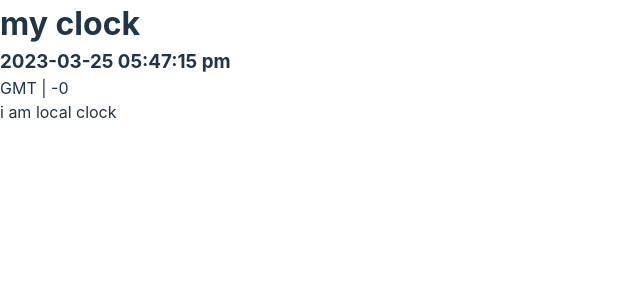
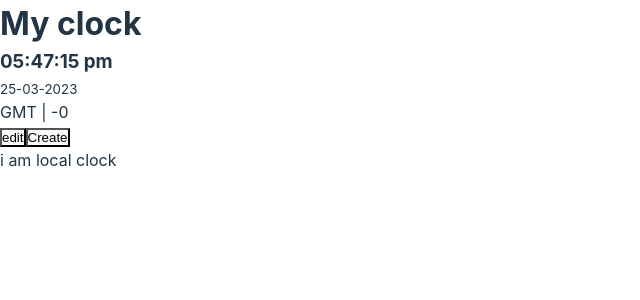
Before and after one commit to rijvimahmudd/track-zone, a React (Vite) app: page / in a window 1280 px wide. Shown: the top 300 px of the page, without its empty margins (0-640 px from the left). Built offline with nearby package versions, Linux system fonts and the light colour scheme.

Commit message:
third commit

```diff
--- a/package.json
+++ b/package.json
@@ -10,6 +10,7 @@
   },
   "dependencies": {
     "date-fns": "^2.29.3",
+    "prop-types": "^15.8.1",
     "react": "^18.2.0",
     "react-dom": "^18.2.0",
     "react-is": ">= 16.8.0",
@@ -19,6 +20,7 @@
     "@types/react": "^18.0.28",
     "@types/react-dom": "^18.0.11",
     "@vitejs/plugin-react": "^3.1.0",
+    "babel-eslint": "^10.1.0",
     "eslint": "^8.36.0",
     "eslint-config-airbnb-base": "^15.0.0",
     "eslint-plugin-import": "^2.25.2",
--- a/src/App.jsx
+++ b/src/App.jsx
@@ -1,20 +1,24 @@
+import { useState } from 'react';
 import ClockList from './components/clock-list';
 import LocalClock from './components/local-clock';
-import ClockDisplay from './components/shared/clock-display';
-import useClock from './hooks/useClock';
+
+const LOCAL_CLOCK_INIT = {
+	title: 'My clock',
+	timezone: '',
+	offset: 0,
+	date: null,
+};
 
 function App() {
-	const { date: localDate, localTimezone, localOffset } = useClock();
+	const [localClock, setLocalClock] = useState({ ...LOCAL_CLOCK_INIT });
+
+	const updateLocalClock = data => {
+		setLocalClock({ ...localClock, ...data });
+	};
 
 	return (
 		<div className="App">
-			{localDate && (
-				<LocalClock
-					date={localDate}
-					timezone={localTimezone}
-					offset={-localOffset}
-				/>
-			)}
+			<LocalClock clock={localClock} updateClock={updateLocalClock} />
 			<ClockList />{' '}
 		</div>
 	);
--- a/src/components/local-clock/index.jsx
+++ b/src/components/local-clock/index.jsx
@@ -1,14 +1,32 @@
+import { useEffect } from 'react';
+import useClock from '../../hooks/useClock';
+import ClockActions from '../shared/clock-actions';
 import ClockDisplay from '../shared/clock-display';
 
-const LocalClock = ({ date, timezone, offset }) => {
+const LocalClock = ({ clock, updateClock }) => {
+	const { date, timeZone, offset, dateUTC } = useClock(
+		clock.timezone,
+		clock.offset
+	);
+
+	useEffect(() => {
+		updateClock({
+			date,
+			timezone: timeZone,
+			offset,
+		});
+	}, [date]);
 	return (
 		<div>
-			<ClockDisplay
-				date={date}
-				title={'my clock'}
-				timezone={timezone}
-				offset={offset}
-			></ClockDisplay>
+			{date && (
+				<ClockDisplay
+					date={date}
+					title={clock.title}
+					timezone={timeZone}
+					offset={offset}
+				/>
+			)}
+			<ClockActions local={true} clock={clock} updateClock={updateClock} />
 		</div>
 	);
 };
--- a/src/components/shared/clock-actions/index.jsx
+++ b/src/components/shared/clock-actions/index.jsx
@@ -0,0 +1,62 @@
+import { useState } from 'react';
+
+const offsets = [
+	-11.3, -11, -10.5, -10, -9.5, -9, -8.5, -8, 0, 1, 2, 3, 4, 5, 5.5, 6, 6.5,
+];
+
+const ClockActions = ({ local = false, clock = {}, updateClock }) => {
+	const [isEdit, setIsEdit] = useState(false);
+	const handleChange = e => {
+		let { name, value } = e.target;
+		if (name === 'offset') {
+			value = parseInt(value) * 60;
+		}
+		updateClock({
+			[name]: value,
+		});
+	};
+	return (
+		<div>
+			<button onClick={() => setIsEdit(!isEdit)}>edit</button>
+			{local ? <button>Create</button> : <button>Delete</button>}
+			{isEdit && (
+				<div>
+					<input
+						type="text"
+						name="title"
+						value={clock.title}
+						onChange={handleChange}
+					/>
+					<select
+						name="timezone"
+						value={clock.timezone}
+						onChange={handleChange}
+					>
+						<option value="GMT">GMT</option>
+						<option value="UTC">UTC</option>
+						<option value="EST">EST</option>
+						<option value="PST">PST</option>
+						<option value="MST">MST</option>
+						<option value="BST">BST</option>
+						<option value="EDT">EDT</option>
+					</select>
+					{(clock.timezone === 'UTC' || clock.timezone === 'GMT') && (
+						<select
+							name="offset"
+							value={clock.offset / 60}
+							onChange={handleChange}
+						>
+							{offsets.map(offset => (
+								<option value={offset} key={offset}>
+									{offset}
+								</option>
+							))}
+						</select>
+					)}
+				</div>
+			)}
+		</div>
+	);
+};
+
+export default ClockActions;
--- a/src/components/shared/clock-display/index.jsx
+++ b/src/components/shared/clock-display/index.jsx
@@ -5,7 +5,8 @@ const ClockDisplay = ({ date, title, timezone, offset }) => {
 	return (
 		<>
 			<h1>{title}</h1>
-			<h3>{format(date, 'yyyy-MM-dd hh:mm:ss aaa')}</h3>
+			<h3>{format(date, 'hh:mm:ss aaa')}</h3>
+			<small>{format(date, 'dd-MM-yyyy')}</small>
 			<p>
 				{timezone} |{' '}
 				{localOffset > 0
--- a/src/hooks/useClock.js
+++ b/src/hooks/useClock.js
@@ -9,13 +9,15 @@ const TIMEZONE_OFFSET = {
     BST : 1,
     MST : -6,
 }
-const useClock = (timeZone, offset = 0) =>{
+const useClock = (timeZone, offset) =>{
     const [localDate, setLocalDate] = useState(null);
     const [localOffset, setLocalOffset] = useState(0);
     const [localTimezone, setLocalTimezone] = useState(0);
     const [utc, setUTC] = useState(null);
 
-    offset *= 60;
+    if(offset ){
+        offset *= 60;
+    }
 
     useEffect(()=>{
         let d = new Date();
@@ -28,7 +30,7 @@ const useClock = (timeZone, offset = 0) =>{
     useEffect(()=>{
         if(utc !== null){
             if(timeZone){
-                offset = TIMEZONE_OFFSET[timeZone] ?? offset;
+                offset = TIMEZONE_OFFSET[timeZone] ?? offset/60;
 
 
                 // if (timeZone in TIMEZONE_OFFSET) {
@@ -44,16 +46,13 @@ const useClock = (timeZone, offset = 0) =>{
                 setLocalTimezone(dateStr.pop());
             }
         }
-    },[utc])
+    },[utc, timeZone, offset])
 
     return {
         date: localDate,
         dateUTC : utc,
-        offset,
-        timeZone,
-        localOffset,
-        localTimezone
-
+        offset : offset/60 || -localOffset,
+        timeZone: timeZone || localTimezone
     }
 
 }
```
Also changed, not shown: .eslintrc.json, 1 other file (tests, documents, lock files or other folders).
